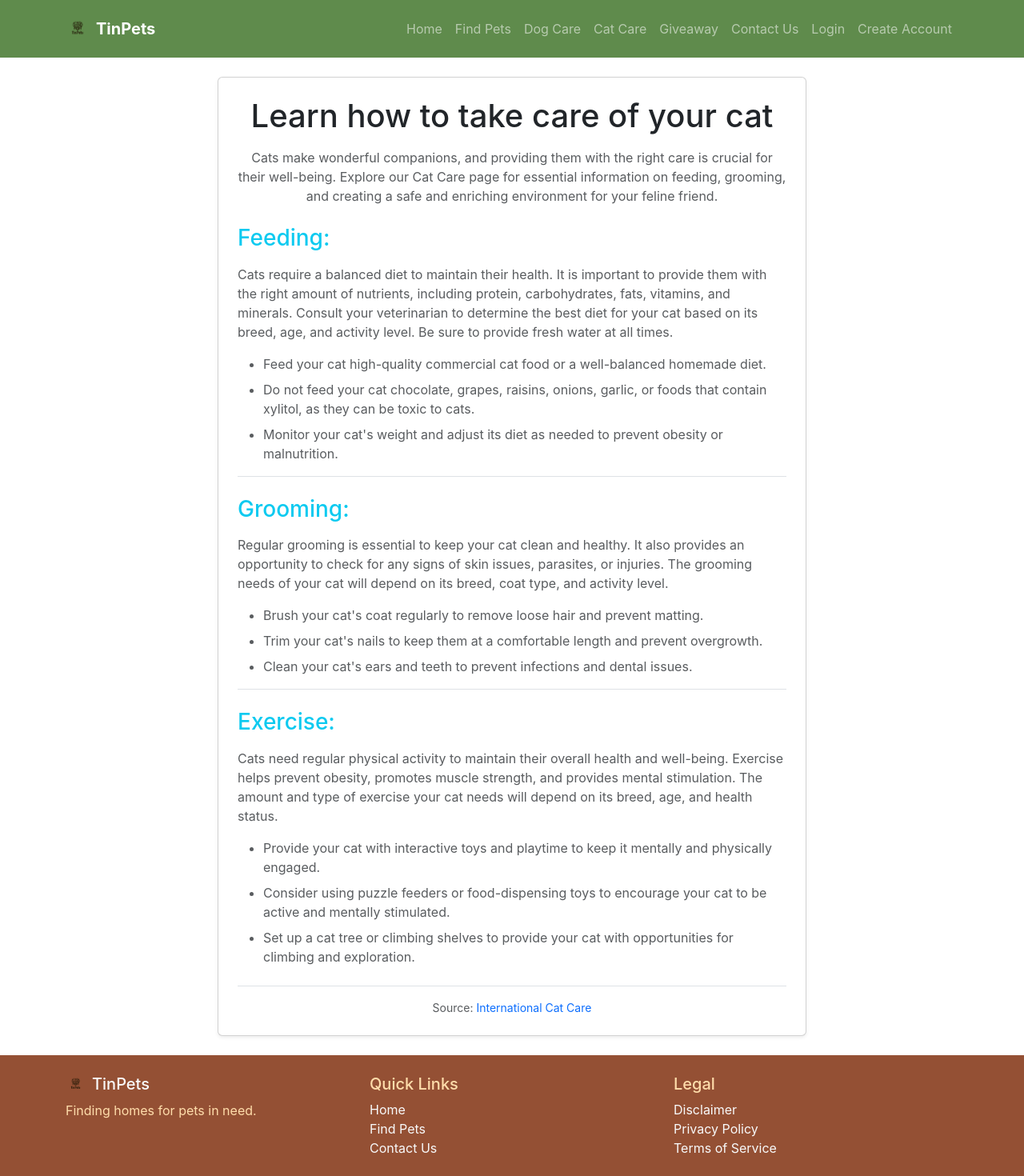
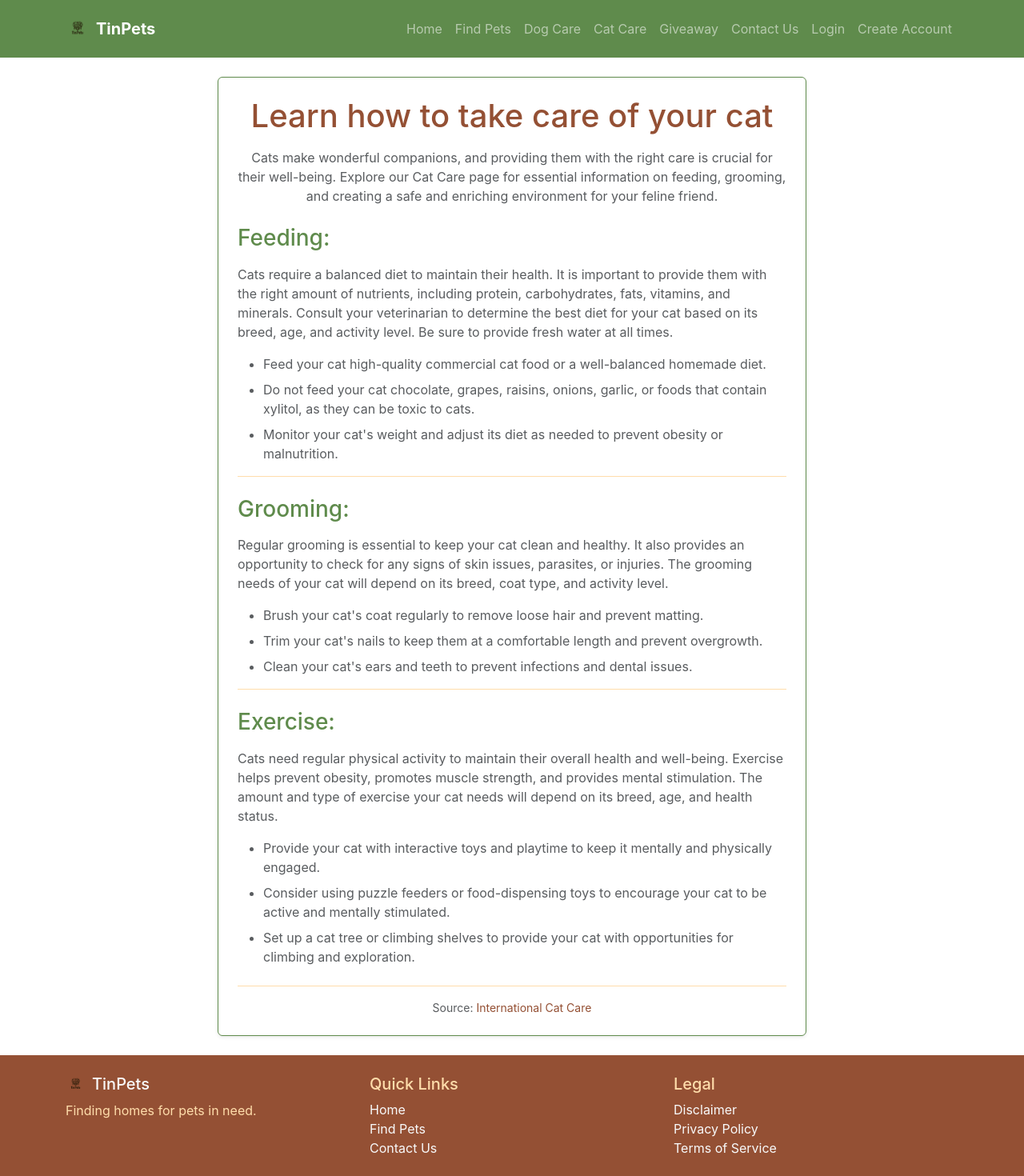
Before and after one commit to salimaammarr/TinPets, a React (Create React App) app in the folder frontend-react/: page /cat-care in a window 1280 px wide. Shown: the top 1470 px of the page at 80% size. Built offline with nearby package versions, Linux system fonts and the light colour scheme.

Commit message:
Update CatCare component with custom color scheme

```diff
--- a/frontend-react/src/pages/CatCare.tsx
+++ b/frontend-react/src/pages/CatCare.tsx
@@ -5,9 +5,9 @@ const CatCare: React.FC = () => {
     <div className="container py-4">
       <div className="row justify-content-center">
         <div className="col-lg-8">
-          <div className="card shadow-sm">
+          <div className="card shadow-sm border-custom-green">
             <div className="card-body p-4">
-              <h1 className="text-center mb-3">
+              <h1 className="text-center mb-3 text-custom-brown">
                 Learn how to take care of your cat
               </h1>
               <p className="text-muted text-center mb-4">
@@ -18,8 +18,8 @@ const CatCare: React.FC = () => {
                 friend.
               </p>
 
-              <div className="mb-4 pb-3 border-bottom">
-                <h3 className="text-info mb-3">Feeding:</h3>
+              <div className="mb-4 pb-3 border-bottom border-custom-beige">
+                <h3 className="text-custom-green mb-3">Feeding:</h3>
                 <p className="text-muted mb-3">
                   Cats require a balanced diet to maintain their health. It is
                   important to provide them with the right amount of nutrients,
@@ -45,8 +45,8 @@ const CatCare: React.FC = () => {
                 </ul>
               </div>
 
-              <div className="mb-4 pb-3 border-bottom">
-                <h3 className="text-info mb-3">Grooming:</h3>
+              <div className="mb-4 pb-3 border-bottom border-custom-beige">
+                <h3 className="text-custom-green mb-3">Grooming:</h3>
                 <p className="text-muted mb-3">
                   Regular grooming is essential to keep your cat clean and
                   healthy. It also provides an opportunity to check for any
@@ -71,7 +71,7 @@ const CatCare: React.FC = () => {
               </div>
 
               <div className="mb-4">
-                <h3 className="text-info mb-3">Exercise:</h3>
+                <h3 className="text-custom-green mb-3">Exercise:</h3>
                 <p className="text-muted mb-3">
                   Cats need regular physical activity to maintain their overall
                   health and well-being. Exercise helps prevent obesity,
@@ -95,13 +95,13 @@ const CatCare: React.FC = () => {
                 </ul>
               </div>
 
-              <div className="text-center text-muted small mt-4 pt-3 border-top">
+              <div className="text-center text-muted small mt-4 pt-3 border-top border-custom-beige">
                 Source:{" "}
                 <a
                   href="https://icatcare.org/advice/thinking-of-getting-a-cat/"
                   target="_blank"
                   rel="noopener noreferrer"
-                  className="text-decoration-none"
+                  className="text-decoration-none text-custom-brown"
                 >
                   International Cat Care
                 </a>
```
